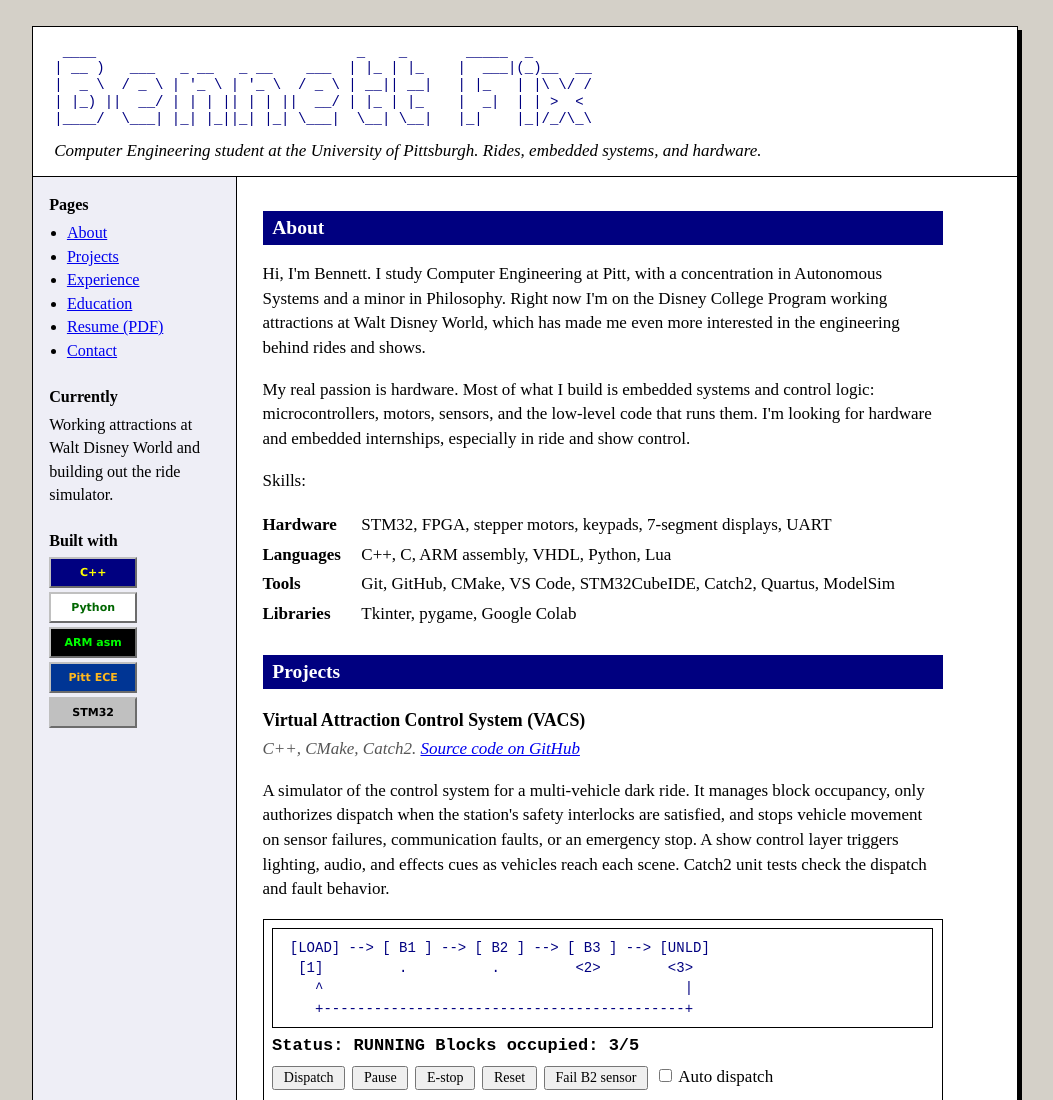
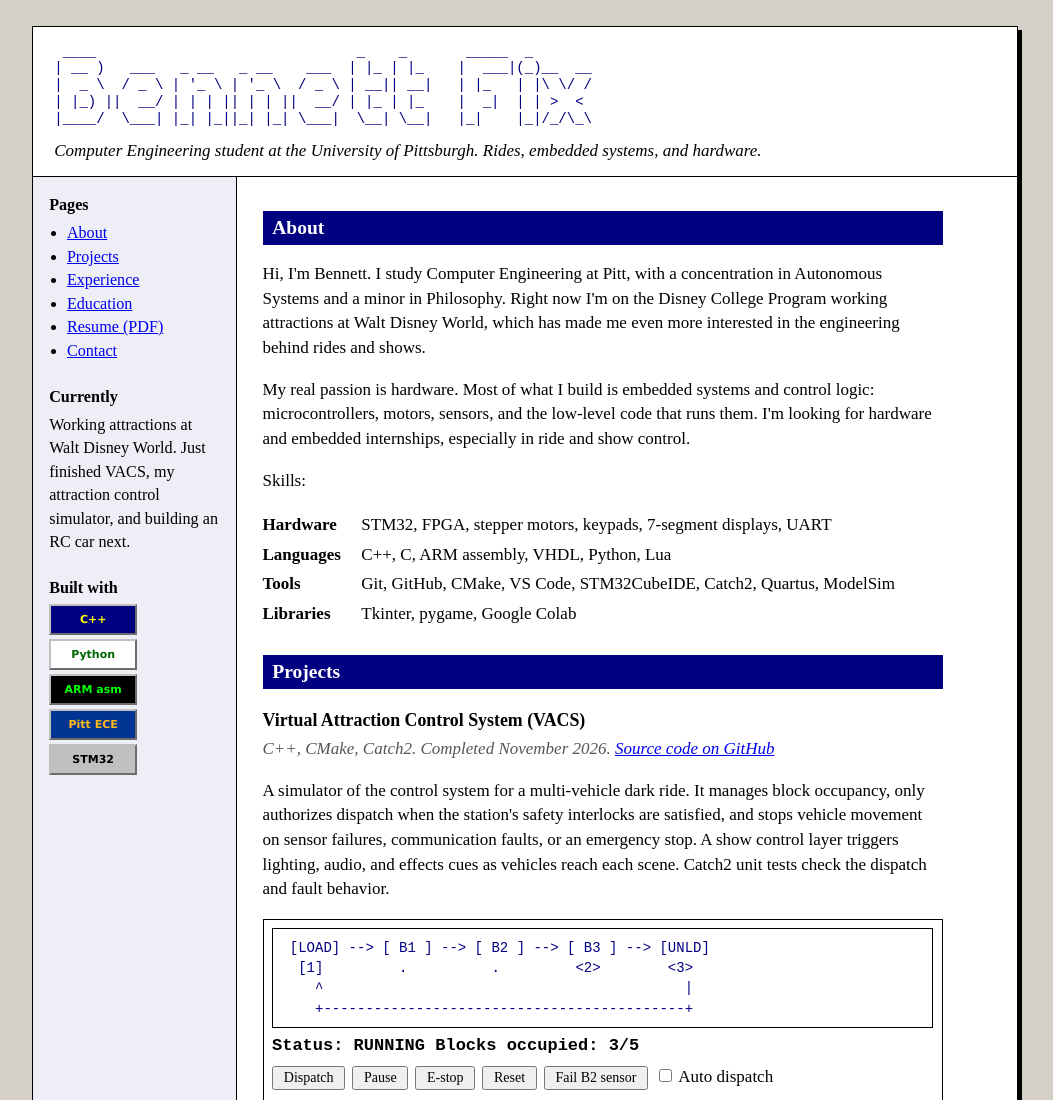
Before and after one commit to bennettfix/bennettfix.github.io, a plain HTML site: page index.html in a window 1280 px wide. Shown: the top 1100 px of the page, without its empty margins (115-1168 px from the left). Drawn offline with Linux system fonts and the light colour scheme.

Commit message:
Add files via upload

```diff
--- a/index.html
+++ b/index.html
@@ -183,7 +183,8 @@
 
   <h4>Currently</h4>
   <!-- EDIT: keep this short and current -->
-  <p>Working attractions at Walt Disney World and building out the ride simulator.</p>
+  <p>Working attractions at Walt Disney World. Just finished VACS, my attraction control
+  simulator, and building an RC car next.</p>
 
   <h4>Built with</h4>
   <div class="badges">
@@ -222,7 +223,8 @@
   <h2>Projects</h2>
 
   <h3>Virtual Attraction Control System (VACS)</h3>
-  <p class="meta">C++, CMake, Catch2. <a href="https://github.com/bennettfix/Dark-Ride-Control-System">Source code on GitHub</a></p>
+  <p class="meta">C++, CMake, Catch2. Completed November 2026.
+    <a href="https://github.com/bennettfix/Dark-Ride-Control-System">Source code on GitHub</a></p>
   <p>
     A simulator of the control system for a multi-vehicle dark ride. It manages block
     occupancy, only authorizes dispatch when the station's safety interlocks are satisfied,
```
Also changed, not shown: 1 other file.
